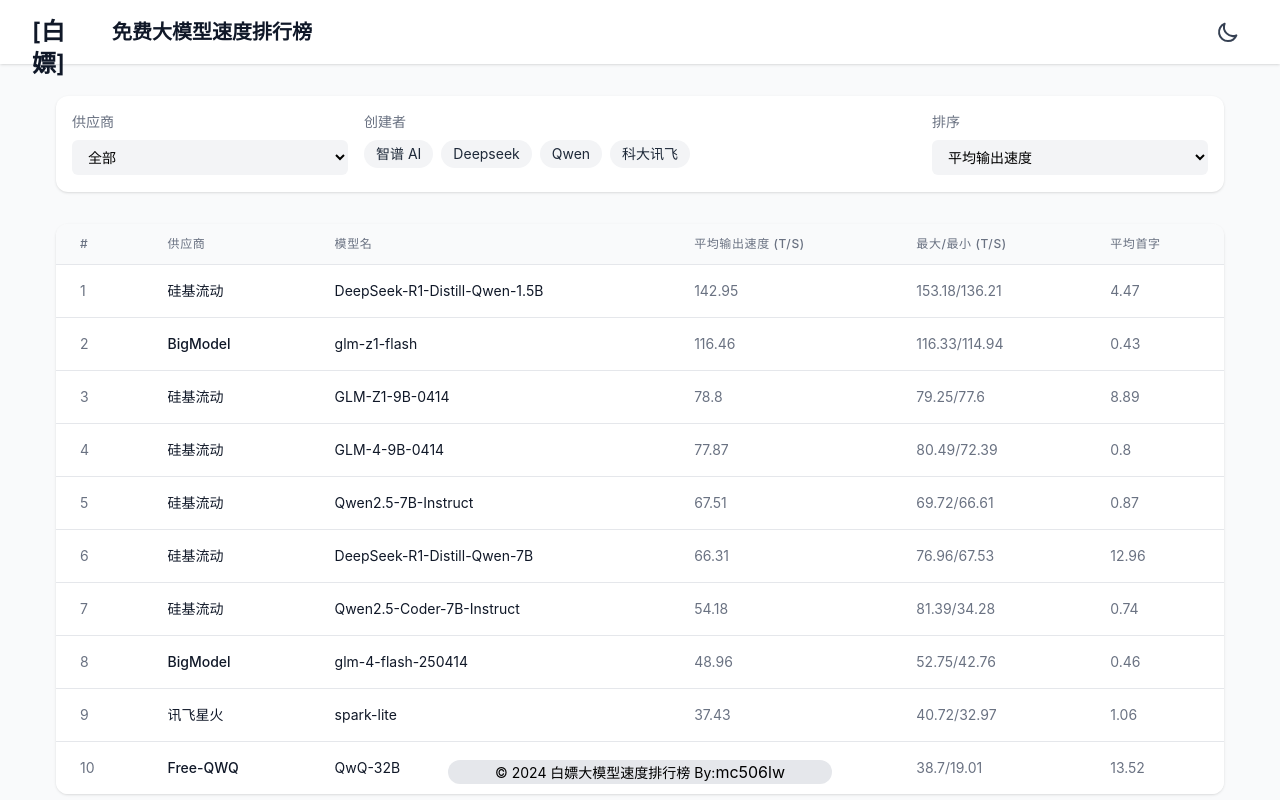
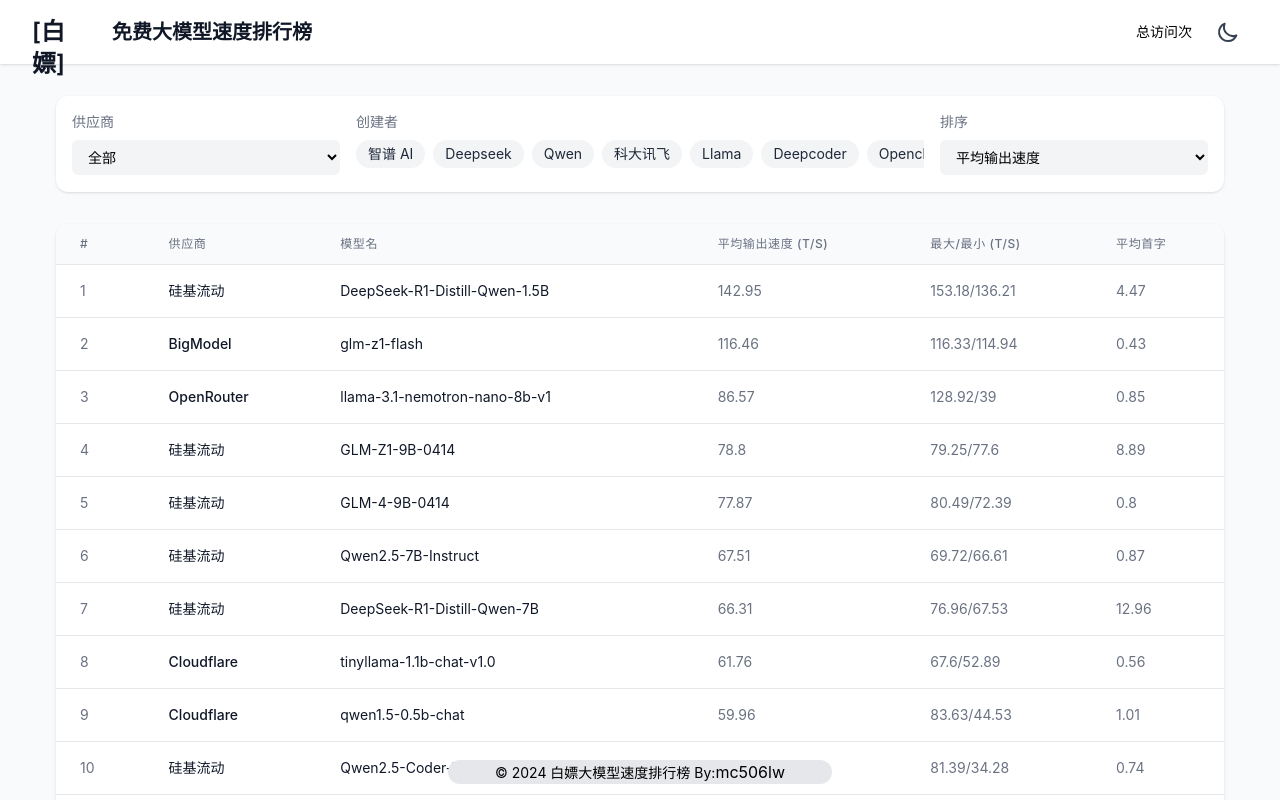
Before and after one commit to mc506lw/free-llmspeed, a Vue app: page / in a window 1280 px wide. Shown: the top 800 px of the page. Built offline with nearby package versions, Linux system fonts and the light colour scheme.

Commit message:
update Cf & OpenRouter

```diff
--- a/index.html
+++ b/index.html
@@ -9,5 +9,6 @@
   <body>
     <div id="app"></div>
     <script type="module" src="/src/main.js"></script>
+    <script defer src="https://vercount.one/js"></script>
   </body>
 </html>
--- a/src/App.vue
+++ b/src/App.vue
@@ -7,7 +7,11 @@
             <span class="h-8 w-16 mr-4 text-2xl font-semibold text-gray-900 dark:text-white">[白嫖]</span>
             <span class="text-xl font-semibold text-gray-900 dark:text-white">免费大模型速度排行榜</span>
           </div>
-          <div class="flex items-center">
+
+          <div class="flex items-center space-x-4">
+            <div class="hidden md:flex space-x-2 text-sm">
+              <span class="dark:text-gray-200">总访问<span id="busuanzi_value_site_pv" class="font-medium"></span>次</span>
+            </div>
             <button @click="toggleDarkMode" class="p-2 rounded-full focus:outline-none focus:ring-2 focus:ring-blue-500">
               <svg v-if="isDark" xmlns="http://www.w3.org/2000/svg" class="h-6 w-6 text-yellow-300" fill="none" viewBox="0 0 24 24" stroke="currentColor">
                 <path stroke-linecap="round" stroke-linejoin="round" stroke-width="2" d="M12 3v1m0 16v1m9-9h-1M4 12H3m15.364 6.364l-.707-.707M6.343 6.343l-.707-.707m12.728 0l-.707.707M6.343 17.657l-.707.707M16 12a4 4 0 11-8 0 4 4 0 018 0z" />
@@ -50,6 +54,8 @@
     isDark.value = true
     document.documentElement.classList.add('dark')
   }
+
+
 })
 </script>
 
--- a/src/components/ModelLeaderboard.vue
+++ b/src/components/ModelLeaderboard.vue
@@ -82,7 +82,7 @@
       selectedCreators: [],
       selectedSort: 'avgSpeed',
       providers: ['硅基流动', 'BigModel', 'Free-QWQ', '讯飞星火', 'Cloudflare', 'OpenRouter'],
-      creators: ['智谱 AI', 'Deepseek', 'Qwen', '科大讯飞'],
+      creators: ['智谱 AI', 'Deepseek', 'Qwen', '科大讯飞', 'Llama', 'Deepcoder', 'Openchat', '微软', '谷歌', 'Zephyr', 'Hermes', 'Falcon', 'Mistral', 'Sqlcoder', 'Discolm', 'UNA', 'Neural', 'Starling'],
       models: []
     }
   },
--- a/src/data/models.json
+++ b/src/data/models.json
@@ -98,5 +98,365 @@
         "minSpeed": 32.97,
         "firstToken": 1.06,
         "creator": "科大讯飞"
+    },
+    {
+        "id": 11,
+        "provider": "OpenRouter",
+        "name": "glm-z1-32b",
+        "avgSpeed": 31.09,
+        "maxSpeed": 31.09,
+        "minSpeed": 31.09,
+        "firstToken": 1.3,
+        "creator": "智谱 AI"
+    },
+    {
+        "id": 12,
+        "provider": "OpenRouter",
+        "name": "glm-4-32b",
+        "avgSpeed": 32.35,
+        "maxSpeed": 47.51,
+        "minSpeed": 17.2,
+        "firstToken": 0.91,
+        "creator": "智谱 AI"
+    },
+    {
+        "id": 13,
+        "provider": "OpenRouter",
+        "name": "shisa-v2-llama3.3-70b",
+        "avgSpeed": 27.45,
+        "maxSpeed": 31.57,
+        "minSpeed": 20.88,
+        "firstToken": 0.97,
+        "creator": "Llama"
+    },
+    {
+        "id": 14,
+        "provider": "OpenRouter",
+        "name": "qwq-32b-arliai-rpr-v1",
+        "avgSpeed": 13.73,
+        "maxSpeed": 21.88,
+        "minSpeed": 10.38,
+        "firstToken": 0.73,
+        "creator": "Qwen"
+    },
+    {
+        "id": 15,
+        "provider": "OpenRouter",
+        "name": "deepcoder-14b-preview",
+        "avgSpeed": 51.31,
+        "maxSpeed": 167.31,
+        "minSpeed": 12.62,
+        "firstToken": 0.89,
+        "creator": "Deepcoder"
+    },
+    {
+        "id": 16,
+        "provider": "OpenRouter",
+        "name": "kimi-vl-a3b-thinking",
+        "avgSpeed": 27.08,
+        "maxSpeed": 27.08,
+        "minSpeed": 27.08,
+        "firstToken": 0.76,
+        "creator": "月之暗面"
+    },
+    {
+        "id": 17,
+        "provider": "OpenRouter",
+        "name": "llama-3.1-nemotron-nano-8b-v1",
+        "avgSpeed": 86.57,
+        "maxSpeed": 128.92,
+        "minSpeed": 39.0,
+        "firstToken": 0.85,
+        "creator": "Llama"
+    },
+    {
+        "id": 18,
+        "provider": "OpenRouter",
+        "name": "llama-3.3-nemotron-super-49b-v1",
+        "avgSpeed": 43.96,
+        "maxSpeed": 48.55,
+        "minSpeed": 36.19,
+        "firstToken": 0.79,
+        "creator": "Llama"
+    },
+    {
+        "id": 19,
+        "provider": "Cloudflare",
+        "name": "qwen1.5-0.5b-chat",
+        "avgSpeed": 59.96,
+        "maxSpeed": 83.63,
+        "minSpeed": 44.53,
+        "firstToken": 1.01,
+        "creator": "Qwen"
+    },
+    {
+        "id": 20,
+        "provider": "Cloudflare",
+        "name": "gemma-2b-it-lora",
+        "avgSpeed": 9.38,
+        "maxSpeed": 10.6,
+        "minSpeed": 6.59,
+        "firstToken": 1.05,
+        "creator": "谷歌"
+    },
+    {
+        "id": 21,
+        "provider": "Cloudflare",
+        "name": "starling-lm-7b-beta",
+        "avgSpeed": 14.36,
+        "maxSpeed": 14.94,
+        "minSpeed": 14.17,
+        "firstToken": 1.2,
+        "creator": "Starling"
+    },
+    {
+        "id": 22,
+        "provider": "Cloudflare",
+        "name": "llamaguard-7b-awq",
+        "avgSpeed": 13.95,
+        "maxSpeed": 38.33,
+        "minSpeed": 6.3,
+        "firstToken": 1.34,
+        "creator": "Llama"
+    },
+    {
+        "id": 23,
+        "provider": "Cloudflare",
+        "name": "neural-chat-7b-v3-1-awq",
+        "avgSpeed": 38.52,
+        "maxSpeed": 41.03,
+        "minSpeed": 36.76,
+        "firstToken": 0.44,
+        "creator": "Neural"
+    },
+    {
+        "id": 24,
+        "provider": "Cloudflare",
+        "name": "mistral-7b-instruct-v0.2-lora",
+        "avgSpeed": 15.29,
+        "maxSpeed": 15.97,
+        "minSpeed": 14.7,
+        "firstToken": 0.57,
+        "creator": "Mistral"
+    },
+    {
+        "id": 25,
+        "provider": "Cloudflare",
+        "name": "tinyllama-1.1b-chat-v1.0",
+        "avgSpeed": 61.76,
+        "maxSpeed": 67.6,
+        "minSpeed": 52.89,
+        "firstToken": 0.56,
+        "creator": "Llama"
+    },
+    {
+        "id": 26,
+        "provider": "Cloudflare",
+        "name": "mistral-7b-instruct-v0.2",
+        "avgSpeed": 14.44,
+        "maxSpeed": 15.51,
+        "minSpeed": 13.28,
+        "firstToken": 0.67,
+        "creator": "Mistral"
+    },
+    {
+        "id": 27,
+        "provider": "Cloudflare",
+        "name": "una-cybertron-7b-v2-bf16",
+        "avgSpeed": 24.82,
+        "maxSpeed": 27.18,
+        "minSpeed": 24.0,
+        "firstToken": 0.71,
+        "creator": "UNA"
+    },
+    {
+        "id": 28,
+        "provider": "Cloudflare",
+        "name": "discolm-german-7b-v1-awq",
+        "avgSpeed": 36.94,
+        "maxSpeed": 39.22,
+        "minSpeed": 33.41,
+        "firstToken": 0.63,
+        "creator": "Discolm"
+    },
+    {
+        "id": 29,
+        "provider": "Cloudflare",
+        "name": "mistral-7b-instruct-v0.1-awq",
+        "avgSpeed": 37.31,
+        "maxSpeed": 40.81,
+        "minSpeed": 34.96,
+        "firstToken": 0.76,
+        "creator": "Mistral"
+    },
+    {
+        "id": 30,
+        "provider": "Cloudflare",
+        "name": "qwen1.5-7b-chat-awq",
+        "avgSpeed": 34.64,
+        "maxSpeed": 36.76,
+        "minSpeed": 32.86,
+        "firstToken": 0.46,
+        "creator": "Qwen"
+    },
+    {
+        "id": 31,
+        "provider": "Cloudflare",
+        "name": "llama-2-13b-chat-awq",
+        "avgSpeed": 21.23,
+        "maxSpeed": 23.22,
+        "minSpeed": 16.1,
+        "firstToken": 0.74,
+        "creator": "Llama"
+    },
+    {
+        "id": 32,
+        "provider": "Cloudflare",
+        "name": "deepseek-coder-6.7b-base-awq",
+        "avgSpeed": 36.94,
+        "maxSpeed": 44.01,
+        "minSpeed": 28.42,
+        "firstToken": 0.53,
+        "creator": "Deepseek"
+    },
+    {
+        "id": 33,
+        "provider": "Cloudflare",
+        "name": "llama-2-7b-chat-hf-lora",
+        "avgSpeed": 17.21,
+        "maxSpeed": 21.49,
+        "minSpeed": 2.83,
+        "firstToken": 0.69,
+        "creator": "Llama"
+    },
+    {
+        "id": 34,
+        "provider": "Cloudflare",
+        "name": "openhermes-2.5-mistral-7b-awq",
+        "avgSpeed": 34.69,
+        "maxSpeed": 37.33,
+        "minSpeed": 28.22,
+        "firstToken": 0.6,
+        "creator": "Mistral"
+    },
+    {
+        "id": 35,
+        "provider": "Cloudflare",
+        "name": "deepseek-coder-6.7b-instruct-awq",
+        "avgSpeed": 32.09,
+        "maxSpeed": 41.31,
+        "minSpeed": 24.97,
+        "firstToken": 0.48,
+        "creator": "Deepseek"
+    },
+    {
+        "id": 36,
+        "provider": "Cloudflare",
+        "name": "deepseek-math-7b-instruct",
+        "avgSpeed": 15.91,
+        "maxSpeed": 16.87,
+        "minSpeed": 14.56,
+        "firstToken": 0.53,
+        "creator": "Deepseek"
+    },
+    {
+        "id": 37,
+        "provider": "Cloudflare",
+        "name": "falcon-7b-instruct",
+        "avgSpeed": 14.77,
+        "maxSpeed": 16.01,
+        "minSpeed": 13.31,
+        "firstToken": 0.73,
+        "creator": "Falcon"
+    },
+    {
+        "id": 38,
+        "provider": "Cloudflare",
+        "name": "hermes-2-pro-mistral-7b",
+        "avgSpeed": 14.38,
+        "maxSpeed": 15.39,
+        "minSpeed": 13.58,
+        "firstToken": 0.55,
+        "creator": "Hermes"
+    },
+    {
+        "id": 39,
+        "provider": "Cloudflare",
+        "name": "zephyr-7b-beta-awq",
+        "avgSpeed": 39.83,
+        "maxSpeed": 41.03,
+        "minSpeed": 37.53,
+        "firstToken": 0.37,
+        "creator": "Zephyr"
+    },
+    {
+        "id": 40,
+        "provider": "Cloudflare",
+        "name": "gemma-7b-it-lora",
+        "avgSpeed": 12.02,
+        "maxSpeed": 12.84,
+        "minSpeed": 10.29,
+        "firstToken": 0.62,
+        "creator": "谷歌"
+    },
+    {
+        "id": 41,
+        "provider": "Cloudflare",
+        "name": "qwen1.5-1.8b-chat",
+        "avgSpeed": 50.51,
+        "maxSpeed": 56.21,
+        "minSpeed": 46.81,
+        "firstToken": 0.47,
+        "creator": "Qwen"
+    },
+    {
+        "id": 42,
+        "provider": "Cloudflare",
+        "name": "sqlcoder-7b-2",
+        "avgSpeed": 13.32,
+        "maxSpeed": 15.76,
+        "minSpeed": 9.89,
+        "firstToken": 0.59,
+        "creator": "Sqlcoder"
+    },
+    {
+        "id": 43,
+        "provider": "Cloudflare",
+        "name": "phi-2",
+        "avgSpeed": 30.79,
+        "maxSpeed": 35.01,
+        "minSpeed": 23.54,
+        "firstToken": 0.63,
+        "creator": "微软"
+    },
+    {
+        "id": 44,
+        "provider": "Cloudflare",
+        "name": "gemma-7b-it",
+        "avgSpeed": 11.72,
+        "maxSpeed": 13.02,
+        "minSpeed": 9.76,
+        "firstToken": 0.68,
+        "creator": "谷歌"
+    },
+    {
+        "id": 45,
+        "provider": "Cloudflare",
+        "name": "qwen1.5-14b-chat-awq",
+        "avgSpeed": 18.86,
+        "maxSpeed": 20.66,
+        "minSpeed": 17.17,
+        "firstToken": 0.54,
+        "creator": "Qwen"
+    },
+    {
+        "id": 46,
+        "provider": "Cloudflare",
+        "name": "openchat-3.5-0106",
+        "avgSpeed": 14.64,
+        "maxSpeed": 15.29,
+        "minSpeed": 14.24,
+        "firstToken": 0.63,
+        "creator": "Openchat"
     }
 ]
```
Also changed, not shown: 1 other file (tests, documents, lock files or other folders).
